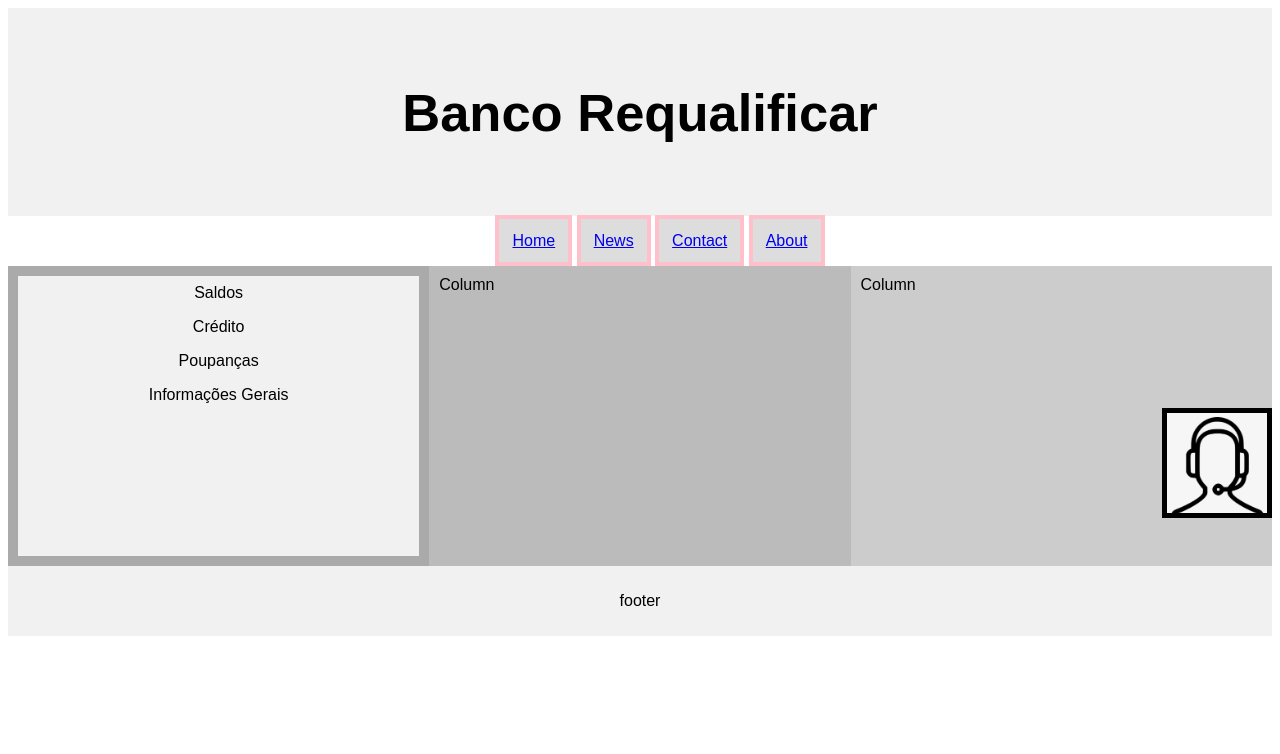
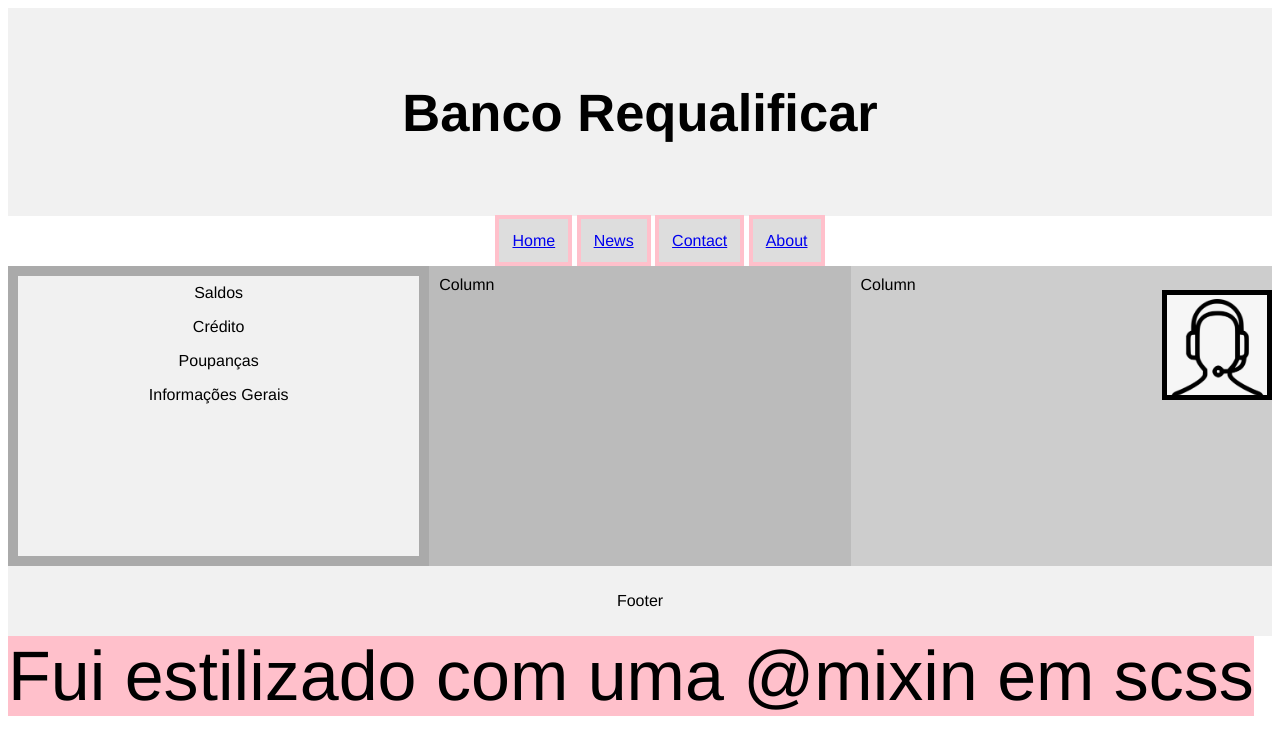
Before and after one commit to Li-hub-san/Front-en-class, a website: page aula7/index.html in a window 1280 px wide. Drawn offline with Linux system fonts and the light colour scheme.

Commit message:
Separated css styles by components; Created scss and compiled.css.

```diff
--- /dev/null
+++ b/aula7/css/index.scss
@@ -0,0 +1,73 @@
+* {
+  box-sizing: border-box;
+}
+
+html,
+body {
+  height: 100%;
+}
+
+body {
+  font-family: Helvetica, Arial, sans-serif;
+  position: relative;
+}
+
+/** Header **/
+.header {
+  background-color: #f1f1f1;
+  padding: 30px;
+  text-align: center;
+  font-size: 35px;
+}
+
+.float-100 {
+  float: left;
+  width: 100%;
+}
+
+@mixin column($base-color, $col) {
+  &:nth-child(#{$col}) {
+    background-color: lighten($base-color, 6.8% * ($col - 1))
+  }
+}
+
+/* Create three equal columns that floats next to each other */
+.column {
+  float: left;
+  width: 33.33%;
+  padding: 10px;
+  height: 300px; /* Should be removed. Only for demonstration */
+
+  /* Responsive layout - makes the three columns stack on top of each other instead of next to each other */
+  @media (max-width: 600px) {
+    width: 100%;
+  }
+
+  @for $col-number from 1 through 3 {
+    @include column(#aaa, $col-number);
+  }
+}
+
+/* Clear floats after the columns */
+.row:after {
+  content: '';
+  display: table;
+  clear: both;
+}
+
+@mixin flex-center {
+  float: left;
+  background: pink;
+  font-size: 70px;
+}
+
+/* Style the footer */
+.footer {
+  background-color: #f1f1f1;
+  padding: 10px;
+  text-align: center;
+}
+
+.extra-element {
+  @include flex-center;
+}
--- /dev/null
+++ b/aula7/css/menu_absolute.scss
@@ -0,0 +1,11 @@
+.menu-absolute {
+  position: fixed;
+  right: 8px;
+  top: calc(50% - 110px);
+  padding: 50px;
+  background-image: url('/aula7/images/help.png');
+  background-size: 100%;
+  background-repeat: no-repeat;
+  border: 5px solid;
+  cursor: pointer;
+}
--- /dev/null
+++ b/aula7/css/menu_horizontal.scss
@@ -0,0 +1,23 @@
+.menu-horizontal {
+  float: left;
+  width: 100%;
+  text-align: center;
+
+  ul {
+    list-style-type: none;
+  }
+
+  li {
+    display: inline;
+  }
+
+  a {
+    padding: 13px;
+    border: 4px solid pink;
+    background-color: #dddddd;
+
+    &:hover {
+      background-color: red;
+    }
+  }
+}
--- /dev/null
+++ b/aula7/css/menu_vertical.scss
@@ -0,0 +1,24 @@
+.menu-vertical {
+  text-align: center;
+
+  ul {
+    list-style-type: none;
+    margin: 0;
+    padding: 0;
+    background-color: #f1f1f1;
+    height: 100%;
+  }
+
+  li a {
+    display: block;
+    color: #000;
+    padding: 8px 16px;
+    text-decoration: none;
+
+    /* Change the link color on hover */
+    &:hover {
+      background-color: #555;
+      color: white;
+    }
+  }
+}
--- a/aula7/index.html
+++ b/aula7/index.html
@@ -3,18 +3,23 @@
 <head>
   <meta charset="UTF-8">
   <title>Title</title>
-    <link rel="stylesheet" href="css/index.css">
-    <link rel="stylesheet" href="css/menu-absolut.css">
+
+  <link
+    rel="stylesheet"
+    href="../css/compiled.css">
 </head>
 <body>
 
-<div class="header flaot 100">
+<div class="header float-100">
   <h2>Banco Requalificar</h2>
 </div>
 
-<div class="menu-horizontal flat-100">
+<div class="menu-horizontal float-100">
   <ul>
-        <li><a class="active" href="#home">Home</a></li>
+    <li>
+      <a class="active"
+         href="#home">Home</a>
+    </li>
     <li><a href="#news">News</a></li>
     <li><a href="#contact">Contact</a></li>
     <li><a href="#about">About</a></li>
@@ -22,7 +27,7 @@
 </div>
 
 <div class="row float-100">
-        <div class="column menu-vertical" style="background-color: #aaa">
+  <div class="column menu-vertical">
     <ul>
       <li><a href="#home">Saldos</a></li>
       <li><a href="#news">Crédito</a></li>
@@ -31,13 +36,16 @@
     </ul>
   </div>
 
-    <div class="column" style="background-color: #bbb">Column</div>
-    <div class="column" style="background-color: #ccc">Column</div>
+  <div class="column">Column</div>
+
+  <div class="column">Column</div>
 </div>
 
-<div class="footer"><p>footer</p></div>
+<div class="footer float-100"><p>Footer</p></div>
 
-<div class="menu-absolut"> </div>
+<div class="menu-absolute"></div>
+
+<div class="extra-element">Fui estilizado com uma @mixin em scss</div>
 
 </body>
 </html>
--- /dev/null
+++ b/css/compiled.css
@@ -0,0 +1,170 @@
+* {
+  box-sizing: border-box;
+}
+
+html,
+body {
+  height: 100%;
+}
+
+body {
+  font-family: Helvetica, Arial, sans-serif;
+  position: relative;
+}
+
+/** Header **/
+.header {
+  background-color: #f1f1f1;
+  padding: 30px;
+  text-align: center;
+  font-size: 35px;
+}
+
+.float-100 {
+  float: left;
+  width: 100%;
+}
+
+/* Create three equal columns that floats next to each other */
+.column {
+  float: left;
+  width: 33.33%;
+  padding: 10px;
+  height: 300px;
+  /* Should be removed. Only for demonstration */
+  /* Responsive layout - makes the three columns stack on top of each other instead of next to each other */
+}
+@media (max-width: 600px) {
+  .column {
+    width: 100%;
+  }
+}
+.column:nth-child(1) {
+  background-color: #aaaaaa;
+}
+.column:nth-child(2) {
+  background-color: #bbbbbb;
+}
+.column:nth-child(3) {
+  background-color: #cdcdcd;
+}
+
+/* Clear floats after the columns */
+.row:after {
+  content: "";
+  display: table;
+  clear: both;
+}
+
+/* Style the footer */
+.footer {
+  background-color: #f1f1f1;
+  padding: 10px;
+  text-align: center;
+}
+
+.extra-element {
+  float: left;
+  background: pink;
+  font-size: 70px;
+}
+
+.menu-absolute {
+  position: fixed;
+  right: 8px;
+  top: calc(50% - 110px);
+  padding: 50px;
+  background-image: url("/aula7/images/help.png");
+  background-size: 100%;
+  background-repeat: no-repeat;
+  border: 5px solid;
+  cursor: pointer;
+}
+
+.menu-horizontal {
+  float: left;
+  width: 100%;
+  text-align: center;
+}
+.menu-horizontal ul {
+  list-style-type: none;
+}
+.menu-horizontal li {
+  display: inline;
+}
+.menu-horizontal a {
+  padding: 13px;
+  border: 4px solid pink;
+  background-color: #dddddd;
+}
+.menu-horizontal a:hover {
+  background-color: red;
+}
+
+.menu-vertical {
+  text-align: center;
+}
+.menu-vertical ul {
+  list-style-type: none;
+  margin: 0;
+  padding: 0;
+  background-color: #f1f1f1;
+  height: 100%;
+}
+.menu-vertical li a {
+  display: block;
+  color: #000;
+  padding: 8px 16px;
+  text-decoration: none;
+  /* Change the link color on hover */
+}
+.menu-vertical li a:hover {
+  background-color: #555;
+  color: white;
+}
+
+body {
+  background: orange;
+}
+
+@keyframes bounce {
+  0%, 20%, 53%, 80%, 100% {
+    transition-timing-function: cubic-bezier(0.215, 0.61, 0.355, 1);
+    transform: translate3d(0, 0, 0);
+  }
+  40%, 43% {
+    transition-timing-function: cubic-bezier(0.755, 0.05, 0.855, 0.06);
+    transform: translate3d(0, -30px, 0);
+  }
+  70% {
+    transition-timing-function: cubic-bezier(0.755, 0.05, 0.855, 0.06);
+    transform: translate3d(0, -15px, 0);
+  }
+  90% {
+    transform: translate3d(0, -4px, 0);
+  }
+}
+.bounce {
+  animation-name: bounce;
+  transform-origin: center bottom;
+}
+
+body {
+  background: white;
+}
+
+body {
+  background: white;
+}
+
+body {
+  background: white;
+}
+
+body {
+  background: white;
+}
+
+body {
+  background: white;
+}
```
Also changed, not shown: gulpfile.js (added, +27 -0 lines), package.json (+9 -1 lines), aula7/css/index.css (deleted), aula7/css/menu-vertical.css (deleted), 2 other files. Lines whose indentation alone changed are shown as unchanged.
